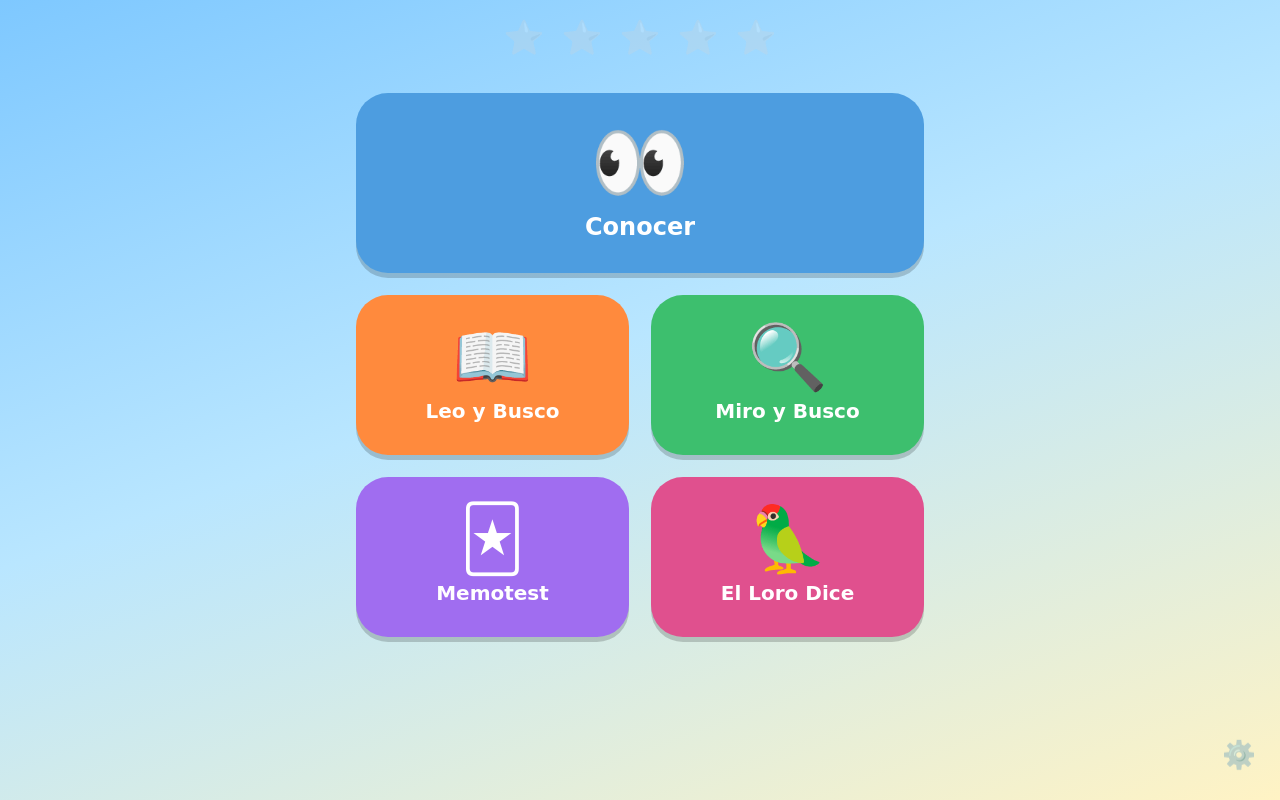
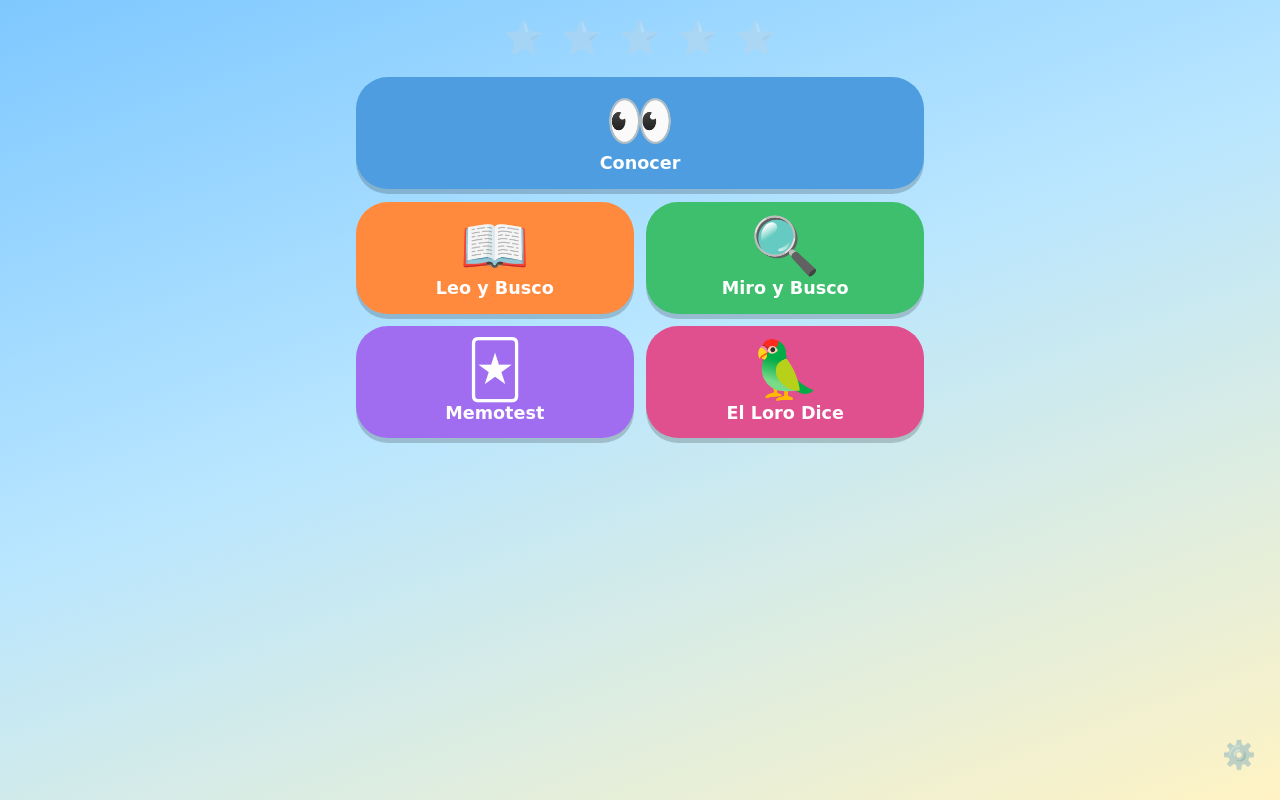
Before and after one commit to esarabia1972/tablele, a Next.js app in the folder web/: page /jugar in a window 1280 px wide. Built offline with nearby package versions, Linux system fonts and the light colour scheme; no server answers; sample sign-in values are in the browser's storage.

Commit message:
menú sin scroll: botones con alto relativo a la pantalla + min-height dvh (iOS)

```diff
--- a/web/app/globals.css
+++ b/web/app/globals.css
@@ -54,6 +54,10 @@ body {
   flex-direction: column;
   align-items: center;
   min-height: 100vh;
+  /* En iOS/Safari 100vh es más alto que el área visible (no descuenta las
+     barras del navegador), y eso solo hacía aparecer scroll. dvh usa la
+     altura real; queda después de 100vh como fallback para navegadores viejos. */
+  min-height: 100dvh;
   overflow-x: hidden;
   user-select: none;
   -webkit-user-select: none;
--- a/web/app/jugar/page.tsx
+++ b/web/app/jugar/page.tsx
@@ -7,6 +7,13 @@ import { syncFromServer } from "@/lib/sync";
 import { esElegibleSilabas } from "@/lib/silabas";
 import TopBar from "@/components/TopBar";
 import GameEngine from "@/components/GameEngine";
+
+// Botones del menú: alto y tipografía atados a la altura de pantalla para que
+// las 4 filas entren sin scroll incluso en un celular chico.
+const BTN =
+  "text-white border-none rounded-[32px] p-[clamp(10px,2vh,28px)_0] cursor-pointer shadow-[0_5px_0_rgba(0,0,0,0.18)] transition-transform active:translate-y-1 active:shadow-none flex flex-col items-center justify-center leading-none";
+const EMOJI = "text-[clamp(2.2rem,7vh,4rem)] leading-none";
+const LABEL = "text-[clamp(1rem,2.2vh,1.5rem)] mt-[clamp(4px,0.8vh,10px)] font-bold";
 
 // Etapa Silábica activa Y con al menos 2 palabras de más de una sílaba habilitadas.
 // F6: esElegibleSilabas() es la misma función que usan GameEngine y app/config,
@@ -86,54 +93,56 @@ export default function JugarPage() {
       />
 
       {view === "menu" && (
-        <div className="flex-1 flex flex-col items-center w-full max-w-[600px] mt-[4vh]">
-          <div className="grid grid-cols-2 gap-[22px] w-full px-4">
+        <div className="flex-1 flex flex-col items-center w-full max-w-[600px] mt-[2vh]">
+          {/* Todo el menú tiene que entrar SIN scroll, también en un teléfono
+              con el juego de sílabas activo (6 botones = 4 filas). Por eso los
+              tamaños son relativos a la altura de pantalla (vh) con clamp:
+              en una tablet se ven grandes y en un celular se comprimen solos. */}
+          <div className="grid grid-cols-2 gap-[clamp(10px,1.6vh,22px)] w-full px-4">
             <button
-              className="col-span-2 bg-[#4d9de0] text-white border-none rounded-[32px] text-[5rem] p-[30px_0] cursor-pointer shadow-[0_5px_0_rgba(0,0,0,0.18)] transition-transform active:translate-y-1 active:shadow-none flex flex-col items-center justify-center leading-none"
+              className={`col-span-2 bg-[#4d9de0] ${BTN}`}
               onClick={() => { setGameMode("show"); setView("game"); }}
             >
-              👀
-              <span className="text-2xl mt-2 font-bold">Conocer</span>
+              <span className={EMOJI}>👀</span>
+              <span className={LABEL}>Conocer</span>
             </button>
             <button
-              className="bg-brand-orange text-white border-none rounded-[32px] text-[4rem] p-[30px_0] cursor-pointer shadow-[0_5px_0_rgba(0,0,0,0.18)] transition-transform active:translate-y-1 active:shadow-none flex flex-col items-center justify-center leading-none"
+              className={`bg-brand-orange ${BTN}`}
               onClick={() => { setGameMode("wp"); setView("game"); }}
             >
-              📖
-              <span className="text-xl mt-2 font-bold">Leo y Busco</span>
+              <span className={EMOJI}>📖</span>
+              <span className={LABEL}>Leo y Busco</span>
             </button>
             <button
-              className="bg-brand-green text-white border-none rounded-[32px] text-[4rem] p-[30px_0] cursor-pointer shadow-[0_5px_0_rgba(0,0,0,0.18)] transition-transform active:translate-y-1 active:shadow-none flex flex-col items-center justify-center leading-none"
+              className={`bg-brand-green ${BTN}`}
               onClick={() => { setGameMode("pw"); setView("game"); }}
             >
-              🔍
-              <span className="text-xl mt-2 font-bold">Miro y Busco</span>
+              <span className={EMOJI}>🔍</span>
+              <span className={LABEL}>Miro y Busco</span>
             </button>
             <button
-              className="bg-brand-purple text-white border-none rounded-[32px] text-[4rem] p-[30px_0] cursor-pointer shadow-[0_5px_0_rgba(0,0,0,0.18)] transition-transform active:translate-y-1 active:shadow-none flex flex-col items-center justify-center leading-none"
+              className={`bg-brand-purple ${BTN}`}
               onClick={() => { setGameMode("memo"); setView("game"); }}
             >
-              🃏
-              <span className="text-xl mt-2 font-bold">Memotest</span>
+              <span className={EMOJI}>🃏</span>
+              <span className={LABEL}>Memotest</span>
             </button>
             <button
-              className="bg-[#e0508e] text-white border-none rounded-[32px] text-[4rem] p-[30px_0] cursor-pointer shadow-[0_5px_0_rgba(0,0,0,0.18)] transition-transform active:translate-y-1 active:shadow-none flex flex-col items-center justify-center leading-none"
+              className={`bg-[#e0508e] ${BTN}`}
               onClick={() => { setGameMode("listen"); setView("game"); }}
             >
-              🦜
-              <span className="text-xl mt-2 font-bold">El Loro Dice</span>
+              <span className={EMOJI}>🦜</span>
+              <span className={LABEL}>El Loro Dice</span>
             </button>
             {mostrarSilabas && (
               // F3: col-span-2 (igual que "Conocer"). Con 5 botones (impar) uno
-              // solo, angosto, dejaba un hueco vacío al lado y rompía la grilla;
-              // el tamaño de fuente/emoji se ajusta igual que "Conocer" para que
-              // no quede desproporcionado siendo ancho.
+              // quedaba solo y angosto, dejando un hueco vacío al lado.
               <button
-                className="col-span-2 bg-[#2bb3a3] text-white border-none rounded-[32px] text-[5rem] p-[30px_0] cursor-pointer shadow-[0_5px_0_rgba(0,0,0,0.18)] transition-transform active:translate-y-1 active:shadow-none flex flex-col items-center justify-center leading-none"
+                className={`col-span-2 bg-[#2bb3a3] ${BTN}`}
                 onClick={() => { setGameMode("silabas"); setView("game"); }}
               >
-                🧩
-                <span className="text-2xl mt-2 font-bold">Armo la Palabra</span>
+                <span className={EMOJI}>🧩</span>
+                <span className={LABEL}>Armo la Palabra</span>
               </button>
             )}
           </div>
```
